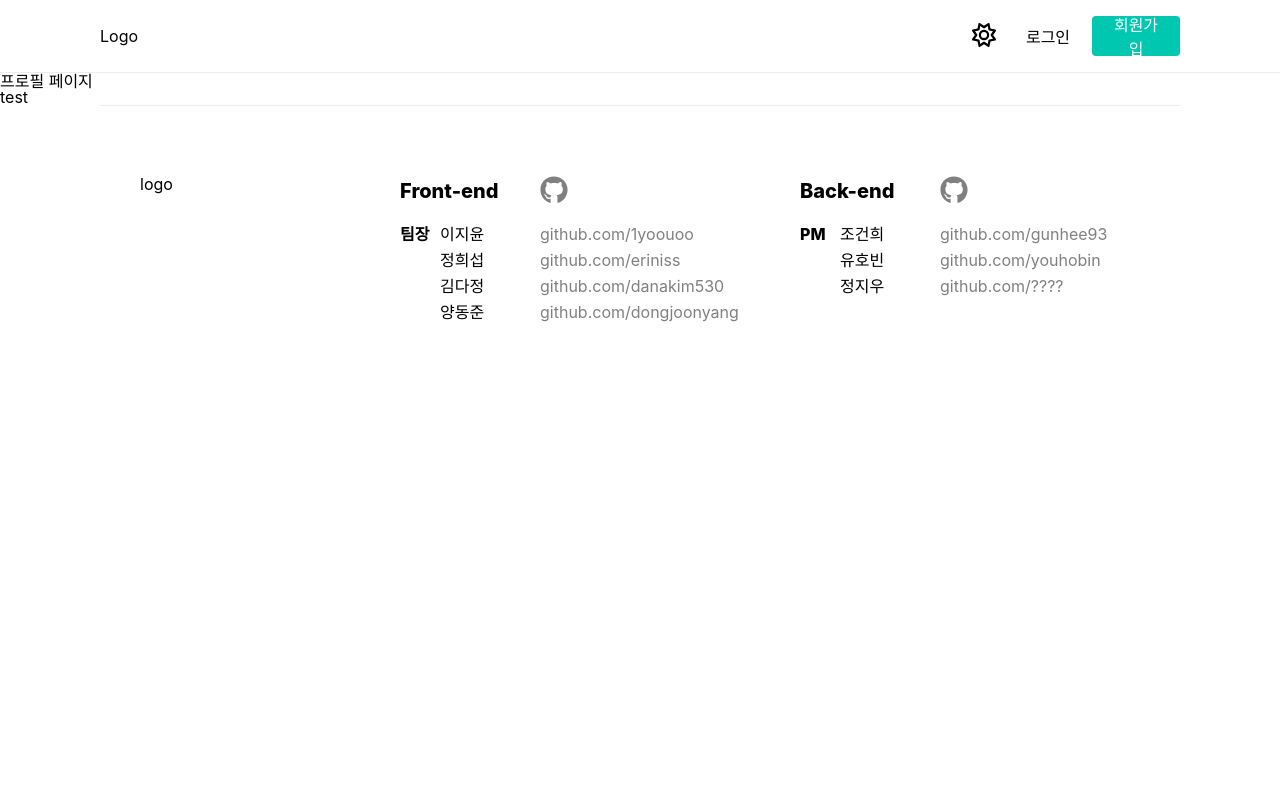
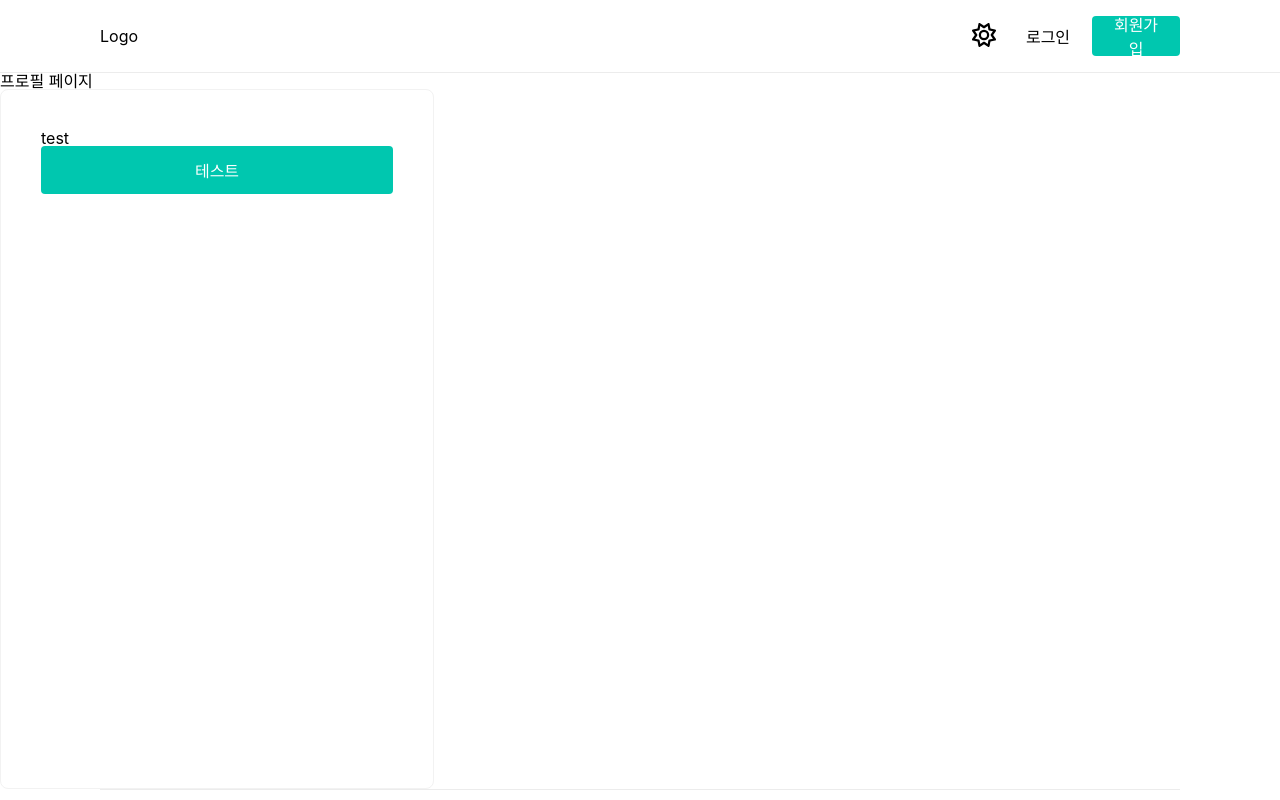
Before and after one commit to Sassy-Project/front-mbti-chat, a React (Create React App) app: page /users in a window 1280 px wide. Shown: the top 800 px of the page. Built offline with nearby package versions, Linux system fonts and the light colour scheme.

Commit message:
feet: Create profile container

```diff
--- a/src/components/ProfileForm/index.tsx
+++ b/src/components/ProfileForm/index.tsx
@@ -1,7 +1,17 @@
+import Button from '../styled-components/Button';
 import './style.scss';
 
 const ProfileForm = () => {
-  return <div>test</div>;
+  const onClickEvent = () => {
+    console.log('Clicked!');
+  };
+
+  return (
+    <div className='ProfileForm'>
+      <div>test</div>
+      <Button text='테스트' onClick={onClickEvent} />
+    </div>
+  );
 };
 
 export default ProfileForm;
--- a/src/components/ProfileForm/style.scss
+++ b/src/components/ProfileForm/style.scss
@@ -0,0 +1,8 @@
+.ProfileForm {
+  border: .0625rem solid #f2f2f2;
+  border-radius: 8px;
+  width: 352px;
+  height: 618px;
+  padding: 40px;
+  background-color: #fff;
+}
```
